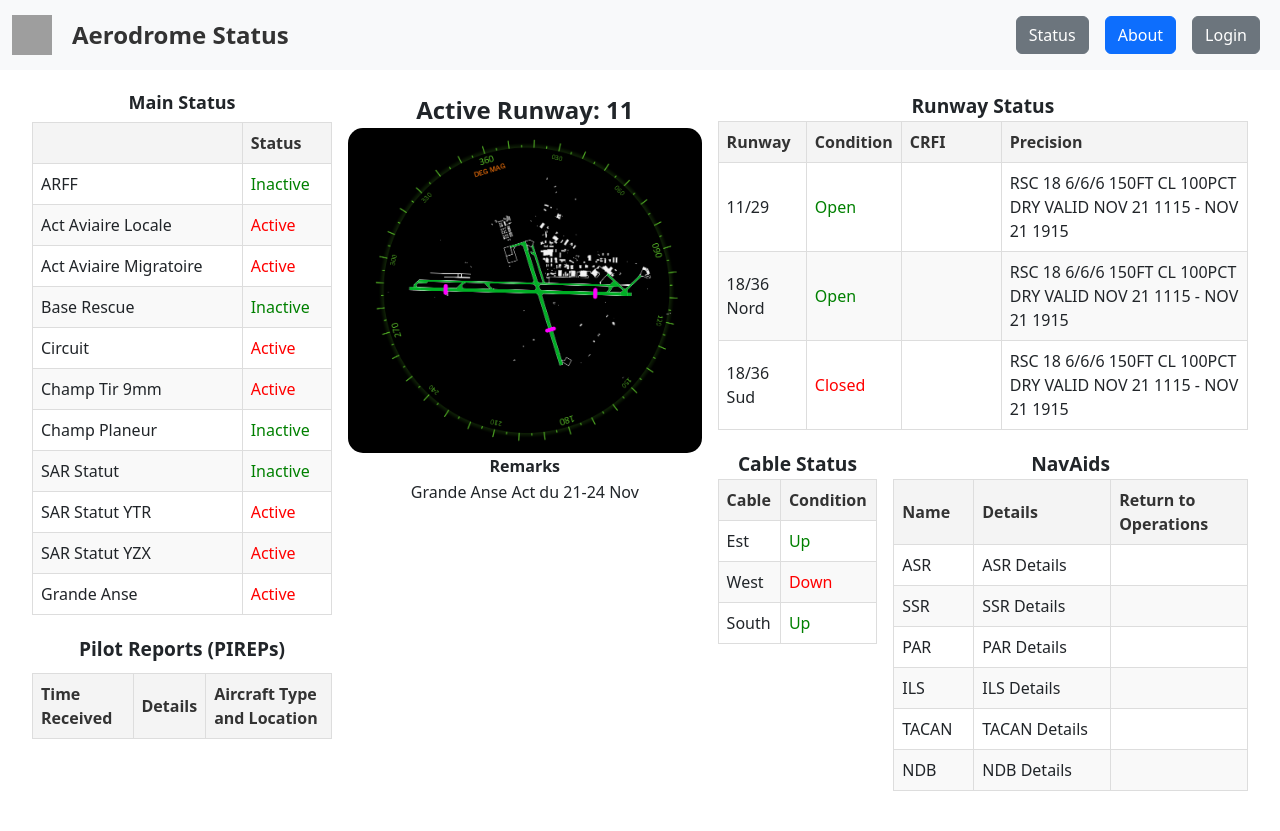
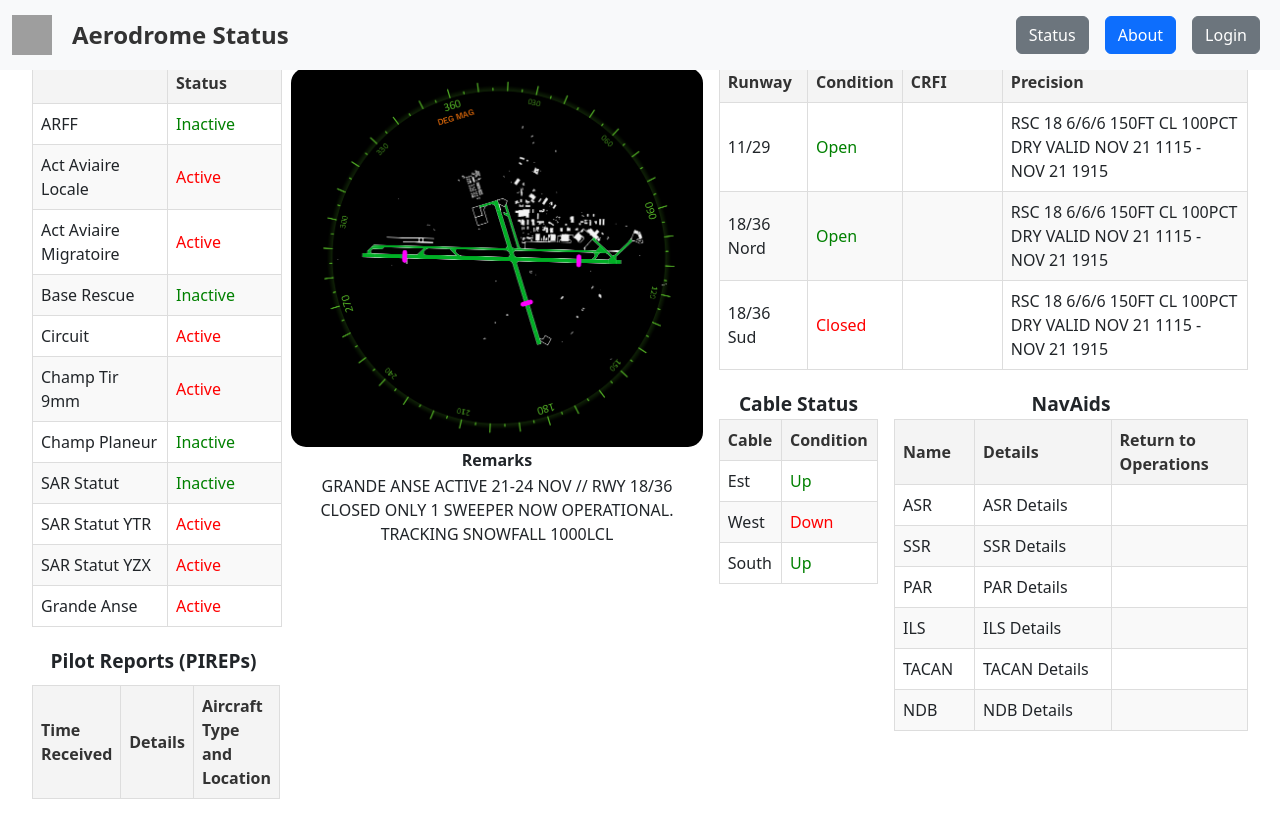
Before and after one commit to carrollcompute/Aerodrome, a React (Vite) app in the folder aerodrome_react_app/: page / in a window 1280 px wide. Built offline with nearby package versions, Linux system fonts and the light colour scheme; grey boxes are pictures that could not be loaded.

Commit message:
Refactored Formatting

```diff
--- a/aerodrome_react_app/src/App/App.css
+++ b/aerodrome_react_app/src/App/App.css
@@ -6,7 +6,7 @@
 }
 
 .main-content {
-  padding-top: 60px; /* Adjust this value based on the height of the navbar */
+  padding-top: 0px; /* Space between nav-bar and content */
 }
 
 .logo {
@@ -47,7 +47,7 @@
 }
 
 .card {
-  padding: 2em;
+  padding: 1em;
 }
 
 .read-the-docs {
--- a/aerodrome_react_app/src/App/Status/Status.css
+++ b/aerodrome_react_app/src/App/Status/Status.css
@@ -8,16 +8,16 @@
 
 .left-view {
   display:inline-block;
-  width: 25%;
+  width: 20%;
   border-collapse: collapse;
   gap: 5em;
 }
 
 .center-view {
   display:inline-block;
-  width: 30%;
+  width: 35%;
   border-collapse: collapse;
-  gap: 1em;
+  gap: 2em;
 }
 
 .right-view {
--- a/aerodrome_react_app/src/App/Status/components/MainStatus.css
+++ b/aerodrome_react_app/src/App/Status/components/MainStatus.css
@@ -17,6 +17,11 @@
   .main-status-table th {
     background-color: #f4f4f4;
     color: #333;
+  }
+
+  .main-status-table th.first-col,
+  .main-status-table td.first-col {
+    width: 135px;
   }
 
   .main-status-table tr:nth-child(even) {
--- a/aerodrome_react_app/src/App/Status/components/MainStatus.tsx
+++ b/aerodrome_react_app/src/App/Status/components/MainStatus.tsx
@@ -20,14 +20,14 @@ const MainStatusTable: React.FC<MainStatusTableComponentProps> = ({ data, childr
     <table className="main-status-table">
       <thead>
         <tr>
-          <th></th>
+          <th className='first-col'></th>
           <th>Status</th>
         </tr>
       </thead>
       <tbody>
         {Object.entries(data).map(([key, item]) => (
           <tr key={key}>
-            <td>{item.Name}</td>
+            <td className='first-col'>{item.Name}</td>
             <td className={`status-${item.Status.toLowerCase()}`}>
               {children(item, key)}
             </td>
--- a/aerodrome_react_app/src/App/Status/components/PirepsStatus.css
+++ b/aerodrome_react_app/src/App/Status/components/PirepsStatus.css
@@ -12,7 +12,6 @@
 
 .pireps-table {
     width: 100%;
-    min-width: 300px; /* Minimum width for readability */
     border-collapse: collapse;
     margin-top: 10px; /* Space between title and table */
     height: auto; /* Auto height for varying content */
--- a/aerodrome_react_app/src/data/RemarksData.json
+++ b/aerodrome_react_app/src/data/RemarksData.json
@@ -1,3 +1,3 @@
 {
-    "remarks": "Grande Anse Act du 21-24 Nov"
+    "remarks": "GRANDE ANSE ACTIVE 21-24 NOV // RWY 18/36 CLOSED ONLY 1 SWEEPER NOW OPERATIONAL. TRACKING SNOWFALL 1000LCL"
 }
```
